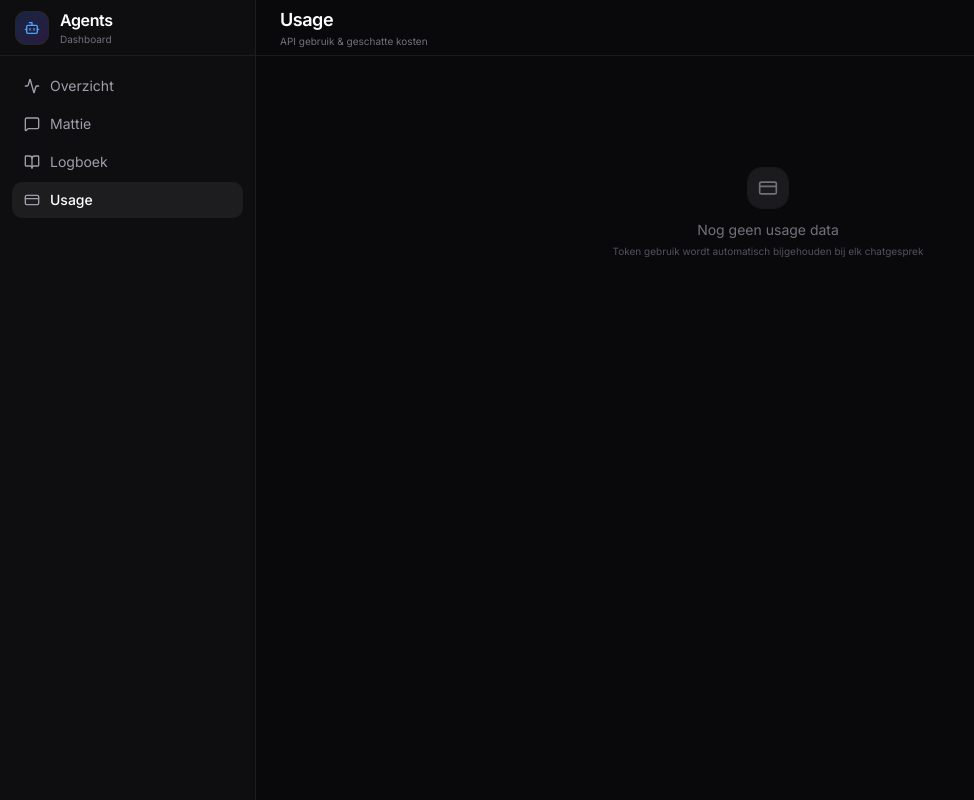
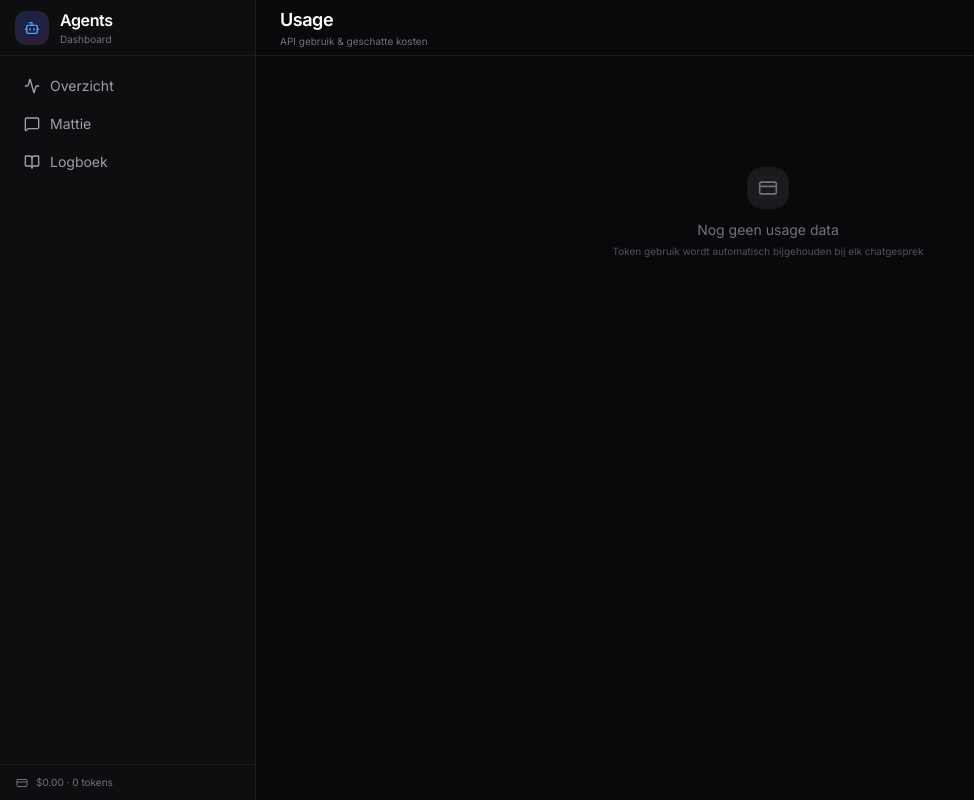
Before and after one commit to Schapkun/ai-agents, a Next.js app: page /usage in a window 1280 px wide. Shown: the whole page, without its empty margins (0-974 px from the left). Built offline with nearby package versions, Linux system fonts and the light colour scheme.

Commit message:
Usage van nav naar sidebar footer widget verplaatst

```diff
--- a/src/app/usage/page.tsx
+++ b/src/app/usage/page.tsx
@@ -116,7 +116,7 @@ export default function UsagePage() {
     .slice(0, 14);
 
   return (
-    <DashboardLayout activePage="usage" header={usageHeader}>
+    <DashboardLayout activePage={undefined} header={usageHeader}>
       <main className="flex-1">
         <div className="max-w-4xl mx-auto px-8 py-8">
           {laden ? (
--- a/src/components/dashboard-layout.tsx
+++ b/src/components/dashboard-layout.tsx
@@ -8,20 +8,78 @@ import {
   CreditCard,
 } from "lucide-react";
 import Link from "next/link";
-import type { ReactNode } from "react";
+import { useEffect, useState, type ReactNode } from "react";
 import { APP_NAME, APP_SUBTITLE } from "@/lib/config";
 
-type ActivePage = "overzicht" | "mattie" | "logboek" | "usage";
+type ActivePage = "overzicht" | "mattie" | "logboek";
+
+type UsageSummary = {
+  totaalKosten: number;
+  totaalTokens: number;
+};
+
+const PRIJZEN: Record<string, { input: number; output: number }> = {
+  "claude-sonnet-4-6": { input: 3, output: 15 },
+  "claude-sonnet-4-20250514": { input: 3, output: 15 },
+  "claude-haiku-3-5": { input: 0.8, output: 4 },
+  "claude-opus-4-6": { input: 15, output: 75 },
+};
+
+function berekenKosten(model: string, inputTokens: number, outputTokens: number): number {
+  const key = Object.keys(PRIJZEN).find((k) => model.includes(k) || k.includes(model));
+  const prijs = key ? PRIJZEN[key] : { input: 3, output: 15 };
+  return (inputTokens / 1_000_000) * prijs.input + (outputTokens / 1_000_000) * prijs.output;
+}
+
+function formatTokensCompact(n: number): string {
+  if (n >= 1_000_000) return (n / 1_000_000).toFixed(1) + "M";
+  if (n >= 1_000) return Math.round(n / 1_000) + "K";
+  return n.toString();
+}
 
 const navItems: { href: string; label: string; icon: typeof Activity; page: ActivePage }[] = [
   { href: "/", label: "Overzicht", icon: Activity, page: "overzicht" },
   { href: "/mattie", label: "Mattie", icon: MessageSquare, page: "mattie" },
   { href: "/logboek", label: "Logboek", icon: BookOpen, page: "logboek" },
-  { href: "/usage", label: "Usage", icon: CreditCard, page: "usage" },
 ];
 
+function UsageWidget() {
+  const [usage, setUsage] = useState<UsageSummary | null>(null);
+
+  useEffect(() => {
+    fetch("/api/usage")
+      .then((r) => r.json())
+      .then((data: { entries: { datum: string; model: string; input_tokens: number; output_tokens: number; requests: number }[] }) => {
+        const nu = new Date();
+        const huidigeMaand = `${nu.getFullYear()}-${String(nu.getMonth() + 1).padStart(2, "0")}`;
+        const maandEntries = data.entries?.filter((e) => e.datum.startsWith(huidigeMaand)) ?? [];
+        const totaalTokens = maandEntries.reduce((s, e) => s + e.input_tokens + e.output_tokens, 0);
+        const totaalKosten = maandEntries.reduce(
+          (s, e) => s + berekenKosten(e.model, e.input_tokens, e.output_tokens),
+          0
+        );
+        setUsage({ totaalKosten, totaalTokens });
+      })
+      .catch(() => {});
+  }, []);
+
+  if (!usage) return null;
+
+  return (
+    <Link
+      href="/usage"
+      className="flex items-center gap-2 px-4 py-2.5 text-[10px] text-zinc-500 hover:text-zinc-400 transition-colors border-t border-zinc-800/60"
+    >
+      <CreditCard className="h-3 w-3 shrink-0" />
+      <span className="font-mono">
+        ${usage.totaalKosten.toFixed(2)} · {formatTokensCompact(usage.totaalTokens)} tokens
+      </span>
+    </Link>
+  );
+}
+
 interface DashboardLayoutProps {
-  activePage: ActivePage;
+  activePage?: ActivePage;
   children: ReactNode;
   sidebarExtra?: ReactNode;
   header?: ReactNode;
@@ -76,6 +134,9 @@ export default function DashboardLayout({
         {/* Spacer */}
         <div className="flex-1" />
 
+        {/* Usage widget */}
+        <UsageWidget />
+
       </aside>
 
       {/* Content area */}
```
